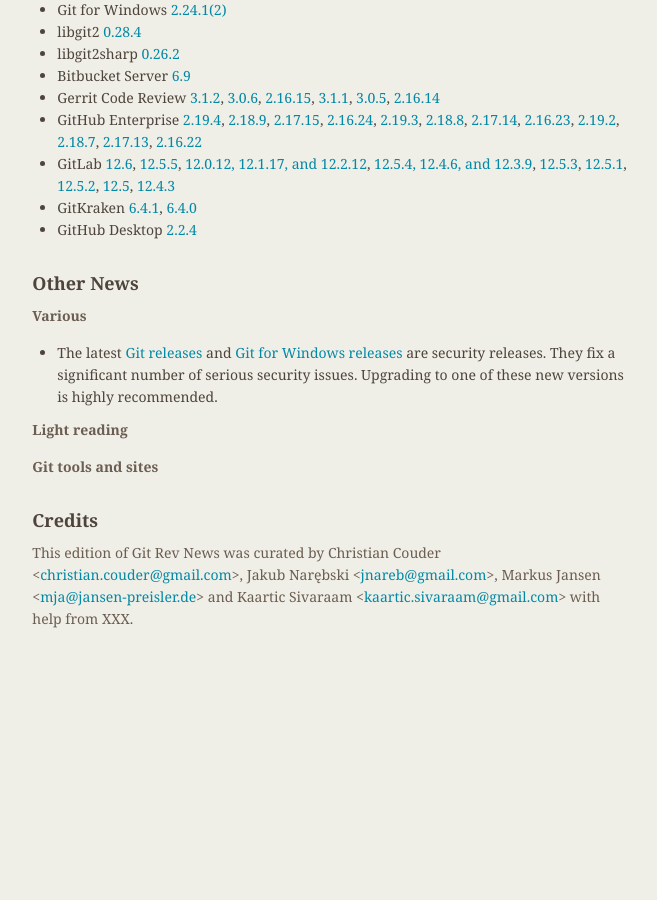
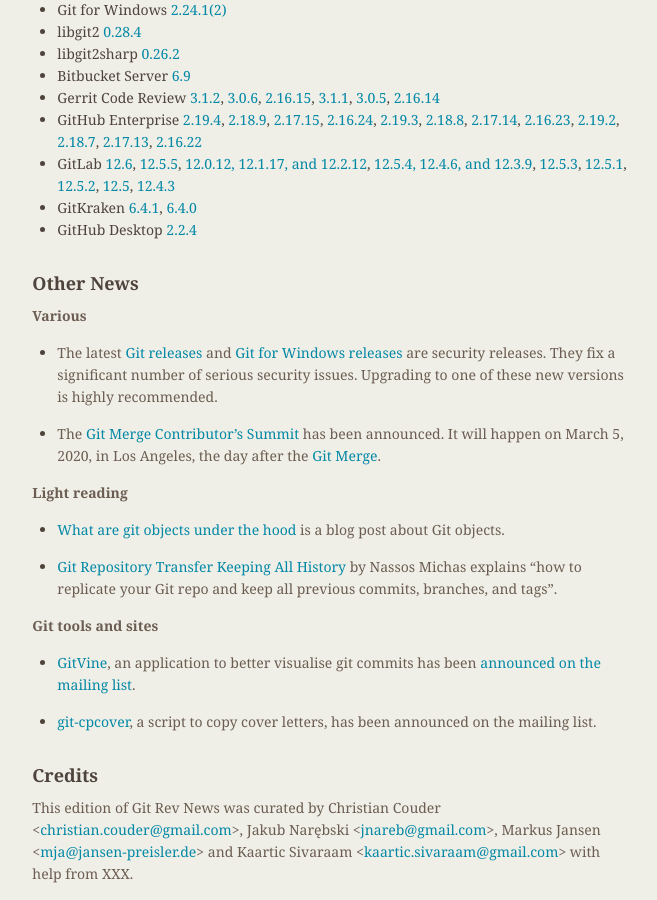
Before and after one commit to git/git.github.io, a Jekyll site: the page built from rev_news/drafts/edition-58.md, in a window 1280 px wide and 900 px high, scrolled down 1633 px. Shown: the whole window, without its empty margins (455-1112 px from the left). Built offline with Jekyll 4.4.1, drawn with Linux system fonts in a browser that asks for light colours; before the commit the page ends 2278 px from its top, so only the background shows below that.

Commit message:
rn-58: add items in Other News

```diff
--- a/rev_news/drafts/edition-58.md
+++ b/rev_news/drafts/edition-58.md
@@ -149,11 +149,27 @@
   security issues. Upgrading to one of these new versions is highly
   recommended.
 
+* The [Git Merge Contributor's Summit](https://lore.kernel.org/git/20191213050038.GA75792@coredump.intra.peff.net/)
+  has been announced. It will happen on March 5, 2020, in Los Angeles,
+  the day after the [Git Merge](https://git-merge.com/).
+
 __Light reading__
 
+* [What are git objects under the hood](https://blog.alexlai.xyz/what-are-git-objects-under-the-hood/)
+  is a blog post about Git objects.
+
+* [Git Repository Transfer Keeping All History](https://itnext.io/git-repository-transfer-keeping-all-history-670fe04cd5e4)
+  by Nassos Michas explains "how to replicate your Git repo and keep
+  all previous commits, branches, and tags".
 
 __Git tools and sites__
 
+* [GitVine](https://insanesharpness.gitlab.io/GitVine/),
+  an application to better visualise git commits has been
+  [announced on the mailing list](https://public-inbox.org/git/CAMNO-Ba0-Me67qEEfHoJyBoWg0X_x7=qmmZ1D8ZK9S_0Tk=J5Q@mail.gmail.com/).
+
+* [git-cpcover](https://public-inbox.org/git/20191203201233.661696-1-mst@redhat.com/),
+  a script to copy cover letters, has been announced on the mailing list.
 
 ## Credits
 
```
